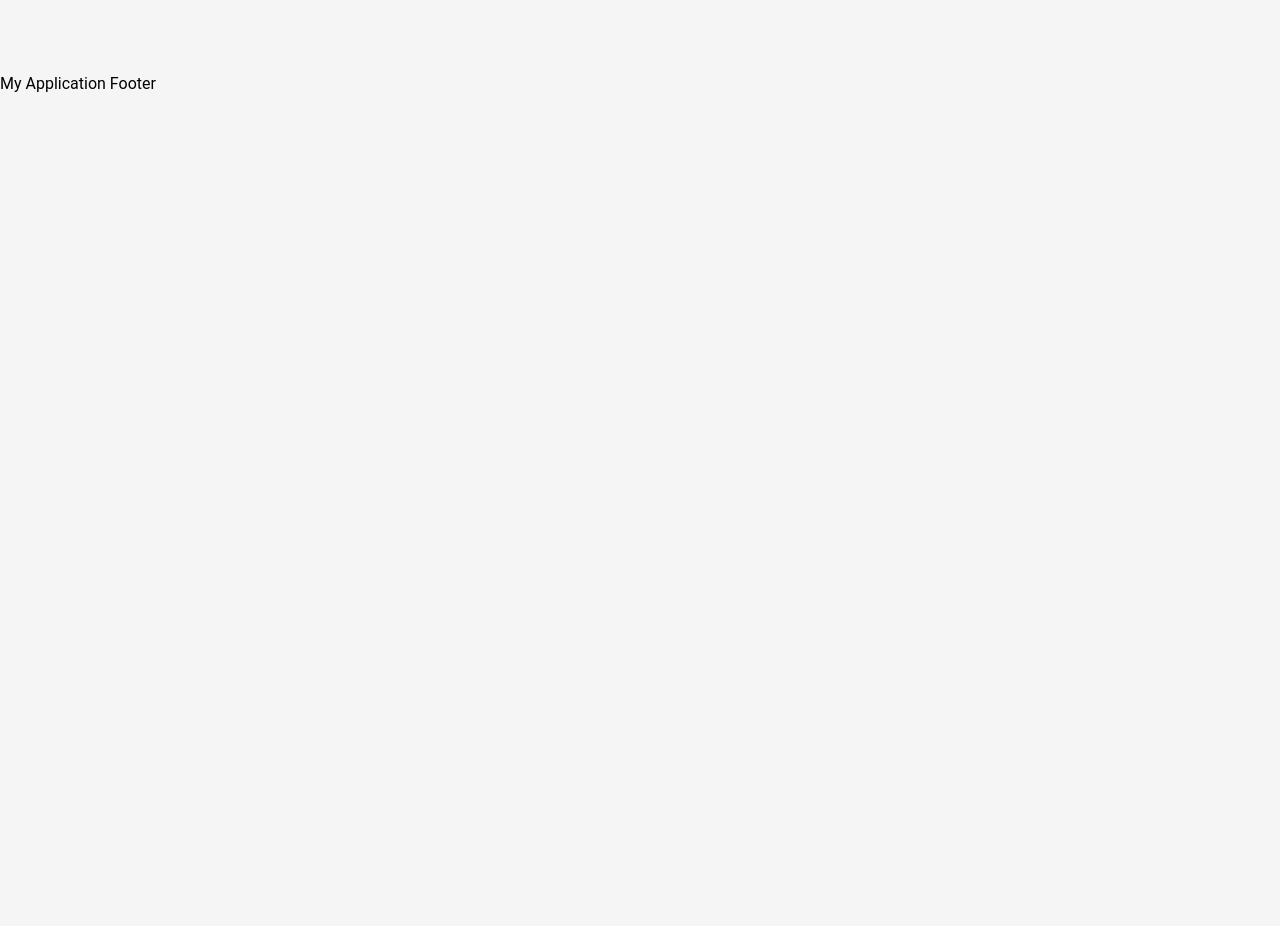
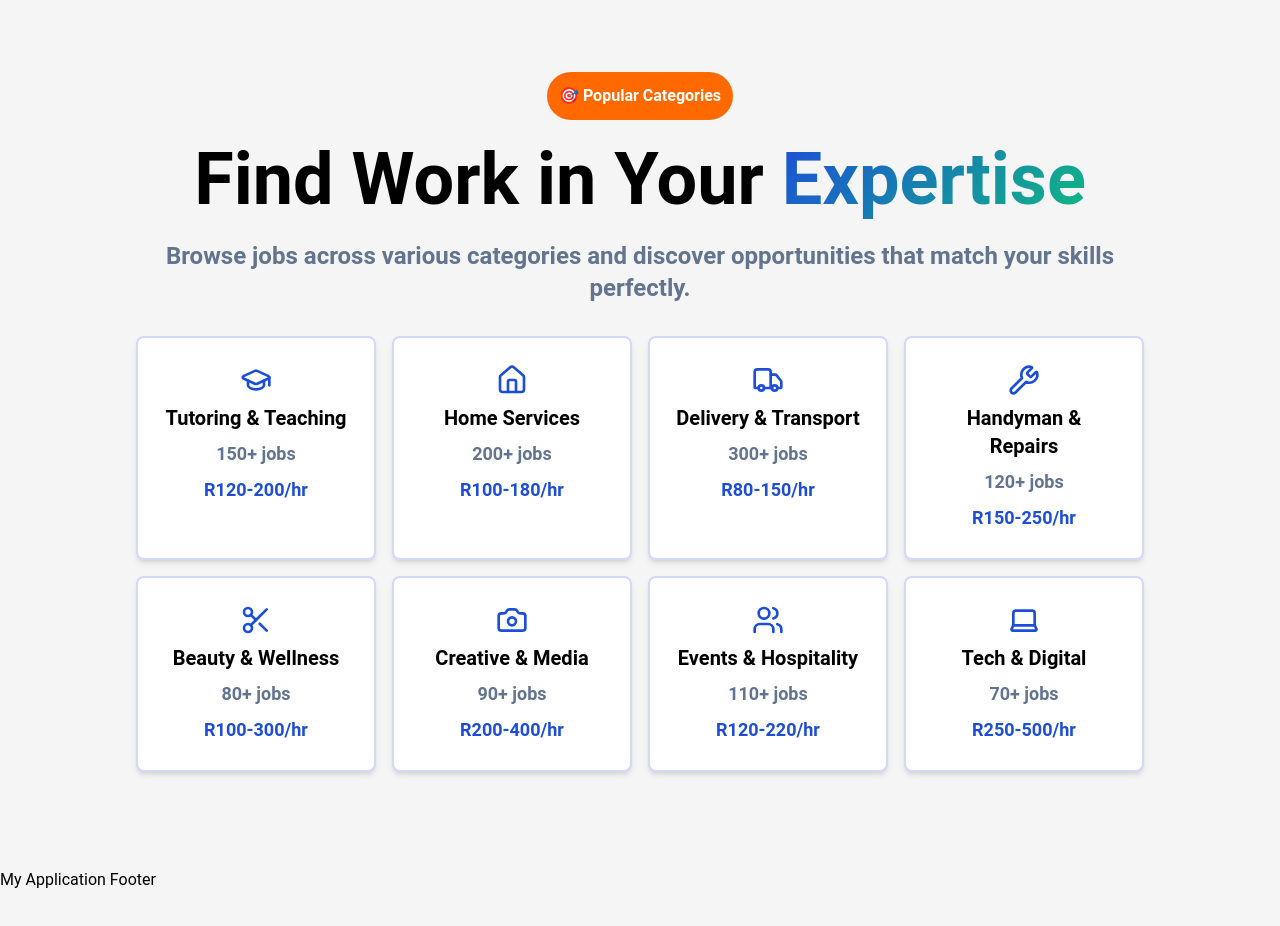
Before and after one commit to Kaydev-cmd/piece-job, a Next.js app in the folder frontend/: page / in a window 1280 px wide. Shown: the part 3180-4106 px from the top of the page. Before the commit the page ends 3324 px from the top, so only its background shows below. Built offline with nearby package versions, Linux system fonts and the light colour scheme.

Commit message:
feat: Developed Expertise section

```diff
--- /dev/null
+++ b/frontend/components/common/JobExpertiseCard.tsx
@@ -0,0 +1,43 @@
+import { JobExpertiseCardProps } from "@/interfaces"
+
+import { GraduationCap , Home , Truck , Wrench , Scissors , Camera , Users, Laptop } from "lucide-react"
+
+
+const JobExpertiseCard: React.FC<JobExpertiseCardProps> = ({
+    variant = "GraduationCap",
+    title,
+    count ,
+    rate,
+
+}) => {
+     return (
+    <div className="card flex flex-col gap-2 item-center text-center bg-white shadow-md rounded-lg cursor-pointer transition-all duration-300 border-2 border-[#1D4ED8]/20 hover:border-[#1D4ED8]/40 hover:bg-[#1D4ED8]/5 hover:-translate-y-1 hover:shadow-medium ">
+           <div className="text-center text-[#1D4ED8] group-hover:scale-110 transition-transform duration-300 flex justify-center">
+                {
+                    variant === "GraduationCap" ? (
+                        <GraduationCap className="h-8 w-8" />
+                    ) : variant === "Home" ? (
+                        <Home className="h-8 w-8" />
+                    ) : variant === "Truck" ? (
+                        <Truck  className="h-8 w-8" />
+                    ) : variant === "Wrench" ? (
+                        <Wrench className="h-8 w-8" />
+                    ) : variant === "Scissors" ? (
+                        <Scissors className="h-8 w-8" />
+                    ) : variant === "Camera" ? (
+                        <Camera className="h-8 w-8" />
+                    ) : variant === "Users" ? (
+                        <Users className="h-8 w-8" />
+                    ) : variant === "Laptop" ? (
+                        <Laptop className="h-8 w-8" />
+                    ) : null
+                }
+           </div>
+            <h1 className="font-bold text-xl">{title}</h1>
+            <p className="text-slate-500 font-bold text-lg">{count}</p>
+            <p className="text-[#1D4ED5] font-bold text-lg ">{rate}</p>
+    </div>
+ )
+}
+
+export default JobExpertiseCard;
--- /dev/null
+++ b/frontend/components/sections/JobExpertise.tsx
@@ -0,0 +1,56 @@
+import React from "react";
+import { motion } from "framer-motion";
+import JobExpertiseCard from "../common/JobExpertiseCard";
+import { JOB_CATEGORIES } from "@/constants";
+
+const JobExpertise: React.FC = () => {
+
+
+    return (
+        <motion.div
+         initial={{ opacity: 0, y: 50}}
+         transition={{duration: 0.8}}
+         whileInView={{opacity: 1, y: 0}}
+         viewport={{once: true }}
+        >
+            <section className="container">
+                <div className="flex flex-col items-center text-center gap-2">
+                    <div className="bg-orange-500 text-white font-semibold rounded-full"
+                    style={{padding: "12px"}}>
+                        🎯 Popular Categories
+                    </div>
+                    <h1 className="text-6xl font-semibold lg:text-7xl"
+                    style={{margin: "16px 0"}}
+                    >
+                         Find Work in Your <span className="bg-[linear-gradient(135deg,#1D4ED8,#10B981)] bg-clip-text text-transparent">Expertise</span>
+                    </h1>
+                    <p className="text-slate-500 font-semibold lg:text-2xl">
+                         Browse jobs across various categories and discover opportunities that match your skills perfectly.
+                    </p>
+                </div>
+                <motion.div
+                    initial={{opacity: 0, y: 50}}
+                    transition={{duration: 0.8}}
+                    whileInView={{opacity: 1, y: 0}}
+                    viewport={{once: true}}
+                >
+                    <div className="grid grid-cols-1 gap-4 md:grid-cols-2 lg:grid-cols-4"
+                     style={{marginTop: "32px" }}
+                    >
+                        {JOB_CATEGORIES.map((category, index) => (
+                            <JobExpertiseCard
+                              key={index}
+                              variant={category.variant}
+                                title={category.title}
+                                count={category.count}
+                                rate={category.rate}
+                                />))
+                              }
+                    </div>
+                </motion.div>
+            </section>
+        </motion.div>
+    )
+}
+
+export default JobExpertise;
--- a/frontend/constants/index.ts
+++ b/frontend/constants/index.ts
@@ -131,3 +131,64 @@ export const GET_PAID_INSTANTLY_DATA = [
     description: "SmartSave automatic savings",
   },
 ];
+
+
+
+export  const JOB_CATEGORIES = [
+    {
+       variant: "GraduationCap",
+      title: "Tutoring & Teaching",
+      count: "150+ jobs",
+      rate: "R120-200/hr",
+
+    },
+    {
+       variant: "Home",
+      title: "Home Services",
+      count: "200+ jobs",
+      rate: "R100-180/hr",
+
+    },
+    {
+      variant: "Truck",
+      title: "Delivery & Transport",
+      count: "300+ jobs",
+      rate: "R80-150/hr",
+
+    },
+    {
+       variant: "Wrench",
+      title: "Handyman & Repairs",
+      count: "120+ jobs",
+      rate: "R150-250/hr",
+
+    },
+    {
+       variant: "Scissors",
+      title: "Beauty & Wellness",
+      count: "80+ jobs",
+      rate: "R100-300/hr",
+
+    },
+    {
+      variant: "Camera",
+      title: "Creative & Media",
+      count: "90+ jobs",
+      rate: "R200-400/hr",
+
+    },
+    {
+       variant: "Users",
+      title: "Events & Hospitality",
+      count: "110+ jobs",
+      rate: "R120-220/hr",
+
+    },
+    {
+      variant: "Laptop" ,
+      title: "Tech & Digital",
+      count: "70+ jobs",
+      rate: "R250-500/hr",
+
+    }
+  ];
--- a/frontend/pages/index.tsx
+++ b/frontend/pages/index.tsx
@@ -1,5 +1,6 @@
 import GetPaidInstantly from "@/components/sections/GetPaidInstantly";
 import Hero from "@/components/sections/Hero";
+import JobExpertise from "@/components/sections/JobExpertise";
 import WhyChooseUs from "@/components/sections/WhyChooseUs";
 
 const HomePage: React.FC = () => {
@@ -8,6 +9,7 @@ const HomePage: React.FC = () => {
       <Hero />
       <WhyChooseUs />
       <GetPaidInstantly />
+      <JobExpertise />
     </>
   );
 };
```
Also changed, not shown: frontend/interfaces/index.ts (+9 -0 lines).
